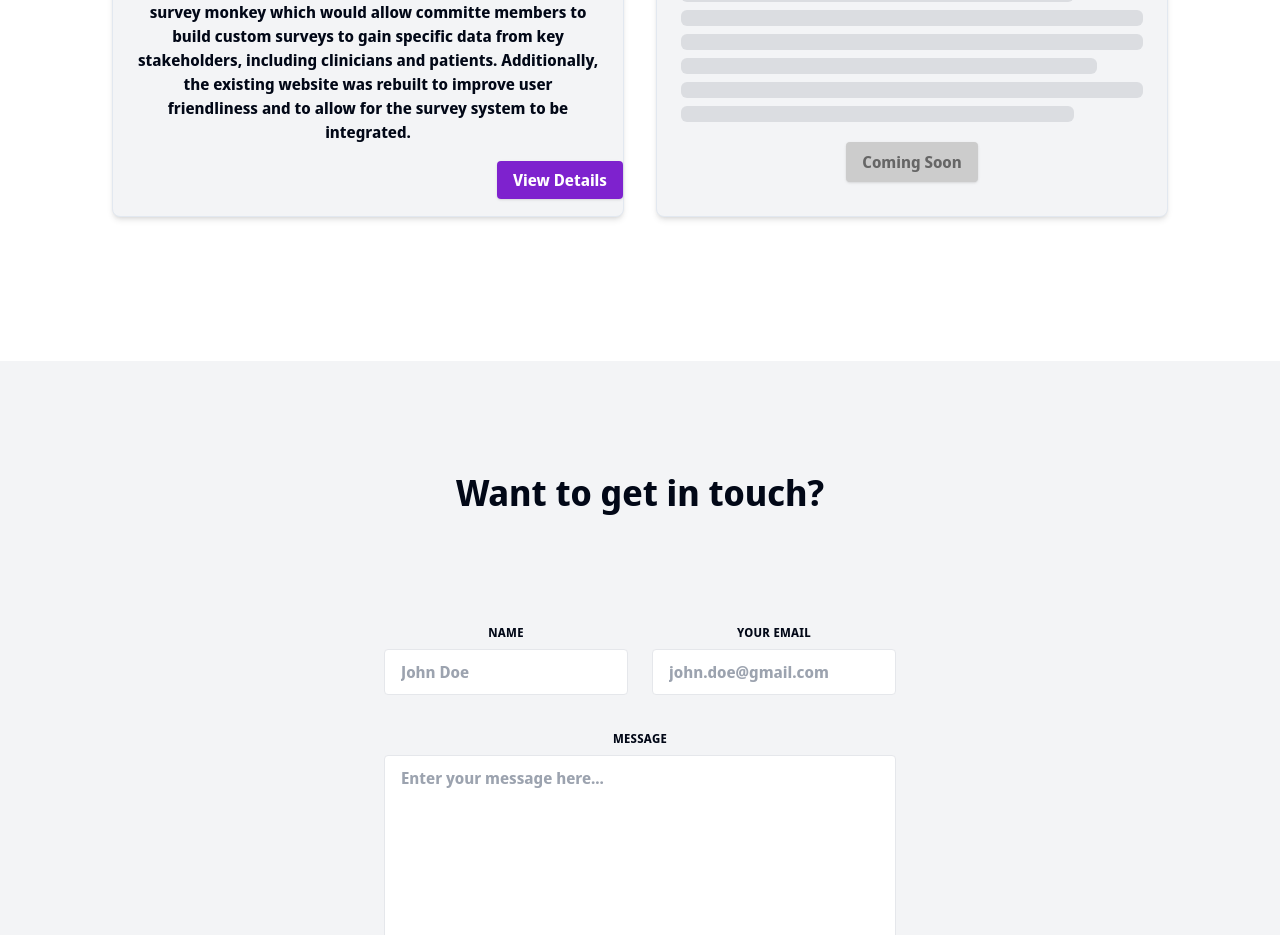
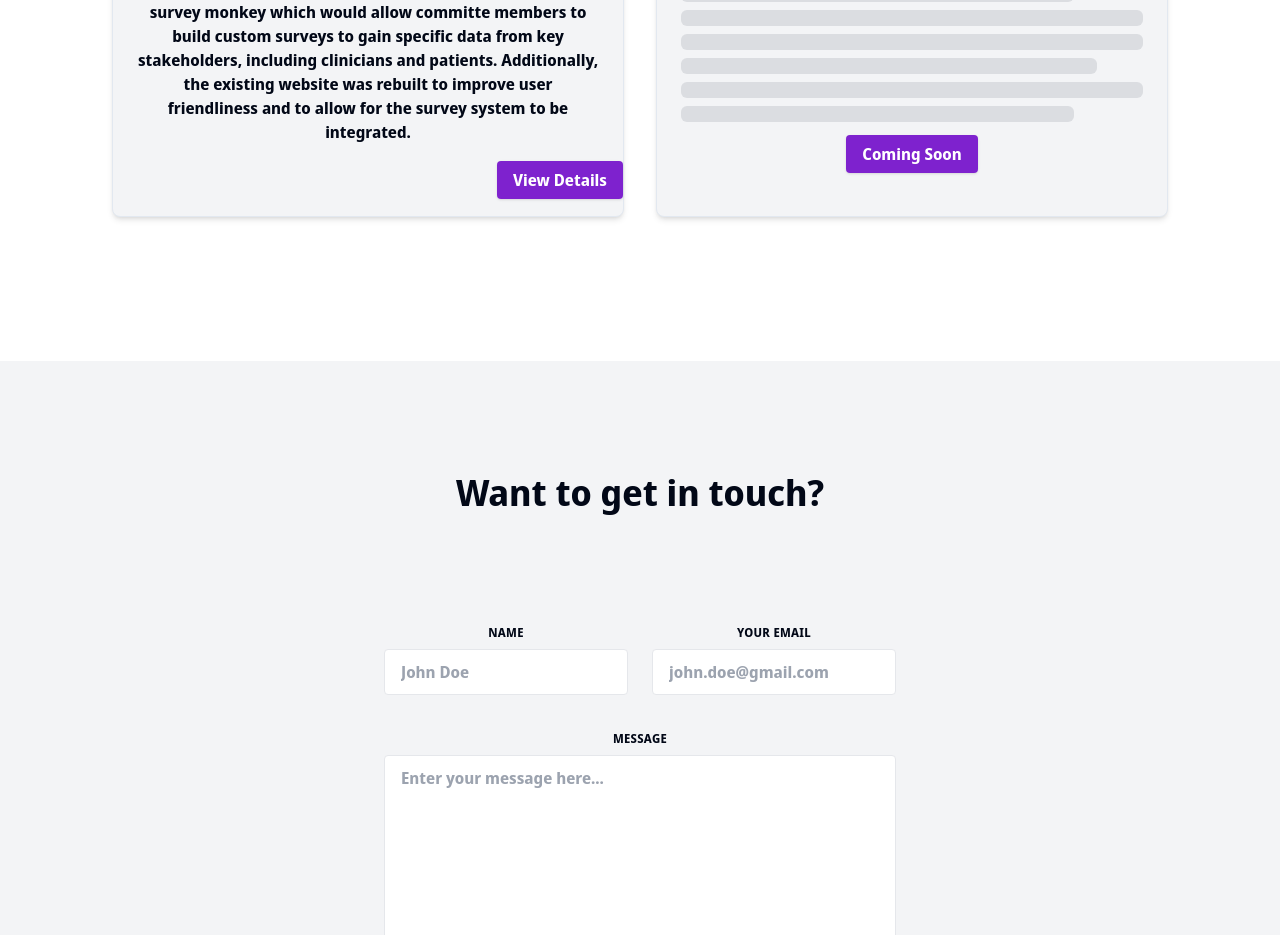
Before and after one commit to atavis94/AtavisPortfolio, a Next.js app in the folder atavisdev/: page / in a window 1280 px wide. Shown: the part 3240-4175 px from the top of the page. Built offline with nearby package versions, Linux system fonts and the light colour scheme.

Commit message:
Insert meme

```diff
--- a/atavisdev/app/projects.tsx
+++ b/atavisdev/app/projects.tsx
@@ -67,7 +67,7 @@ export default function Projects(){
               <Skeleton className="h-4 w-[85%] mb-2" />
             </div>
             <div className="my-2 py-3 align-bottom">
-            <button disabled className="shadow bg-purple-700 hover:bg-purple-400 focus:shadow-outline focus:outline-none text-white font-bold py-2 px-4 rounded">Coming Soon</button>
+            <Link href={"https://www.youtube.com/watch?v=dQw4w9WgXcQ"} className="shadow bg-purple-700 hover:bg-purple-400 focus:shadow-outline focus:outline-none text-white font-bold py-2 px-4 rounded">Coming Soon</Link>
             </div>
           </div>
       </div>
```
